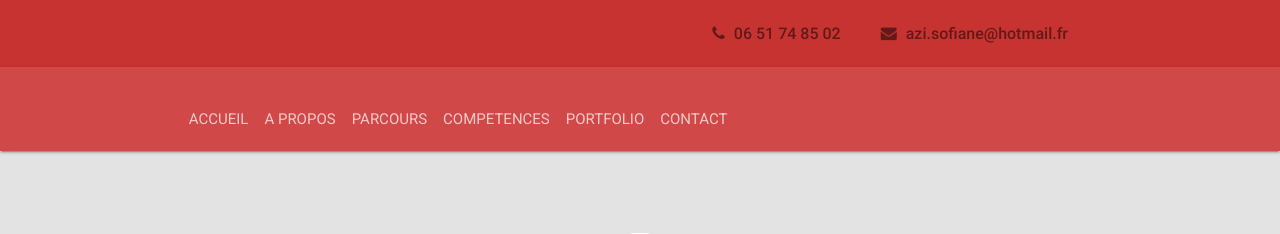
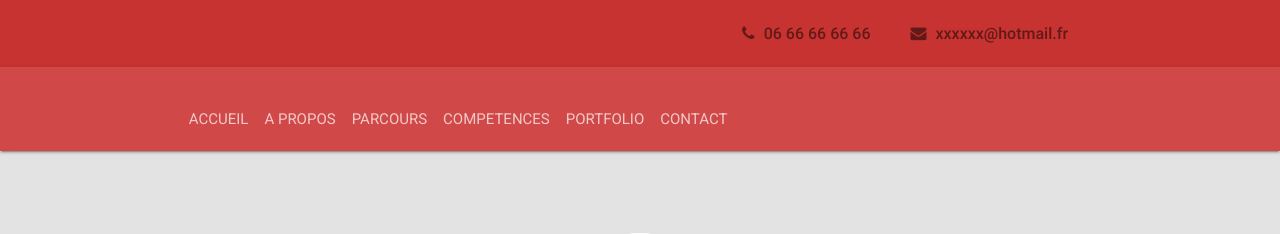
Before and after one commit to SofianeAguero/Portfolio, a PHP site: page / in a window 1280 px wide. Shown: the top 234 px of the page. Run offline with PHP 8.4, Linux system fonts and the light colour scheme; some libraries are stand-ins or nearby versions; some web fonts are replaced.

Commit message:
Update header.php

```diff
--- a/partials/header.php
+++ b/partials/header.php
@@ -57,8 +57,8 @@
             <div class="container">
                 <div class="row">
                     <div class="top-contact col m12 s12 right">
-                        <span><i class="fa fa-envelope"></i> <a href="mailto:">azi.sofiane@hotmail.fr</a></span>
-                        <span><i class="fa fa-phone"></i> <a href="tel:">06 51 74 85 02</a></span>
+                        <span><i class="fa fa-envelope"></i> <a href="mailto:">xxxxxx@hotmail.fr</a></span>
+                        <span><i class="fa fa-phone"></i> <a href="tel:">06 66 66 66 66</a></span>
                     </div>
                 </div>
             </div>
```
